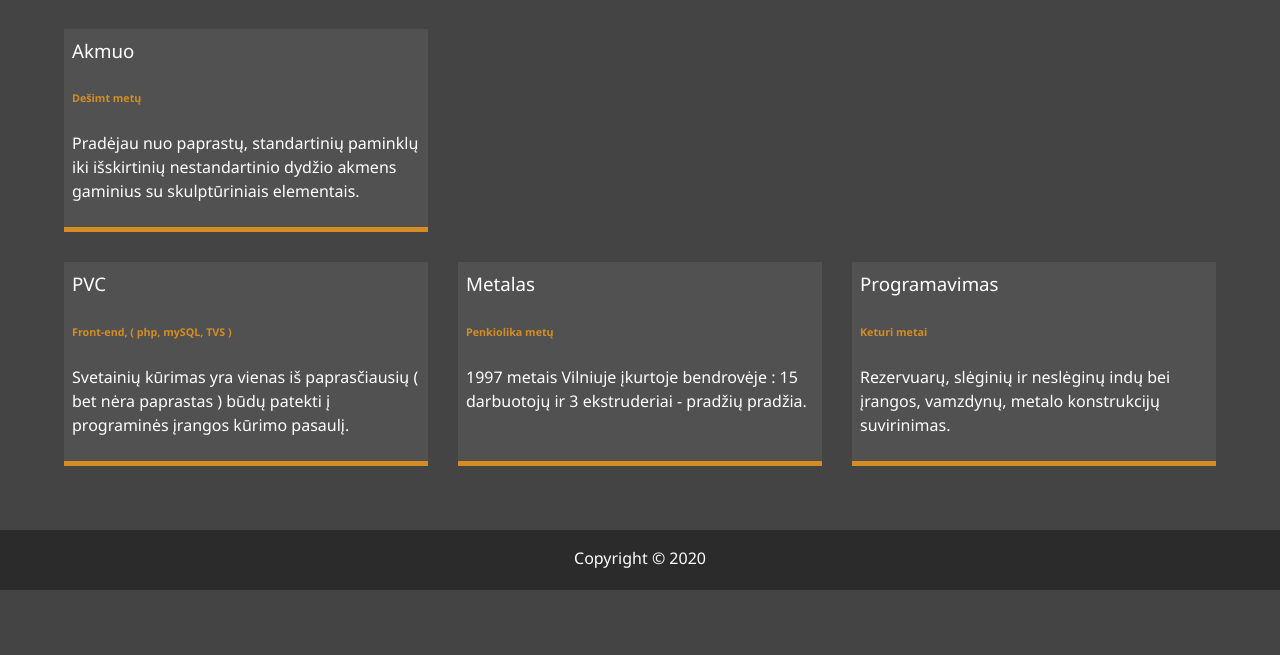
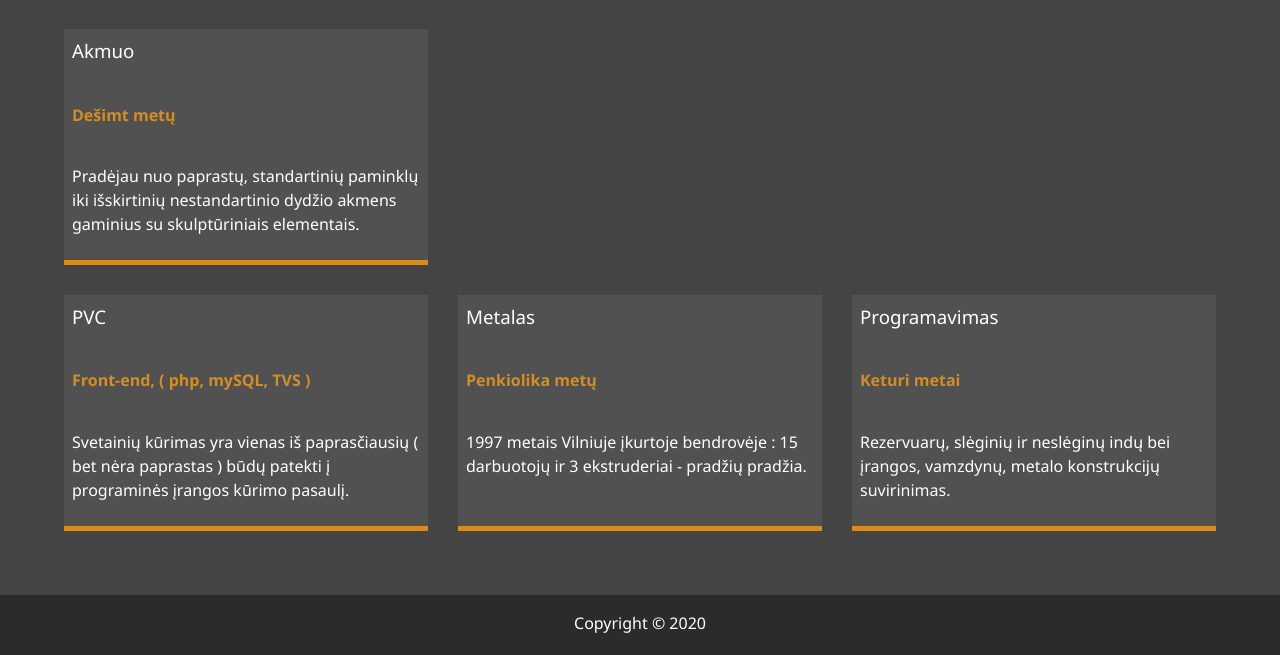
Before and after one commit to aarturas/manoPortF20200311, a website: page dist/work.html in a window 1280 px wide. Shown: the part 221-876 px from the top of the page. Before the commit the page ends 811 px from the top, so only its background shows below. Drawn offline with Linux system fonts and the light colour scheme.

Commit message:
202003131629

```diff
--- a/scss/_menu.scss
+++ b/scss/_menu.scss
@@ -98,7 +98,7 @@
 
     .portrait {
       width: 250px;
-      // height: 250px;
+      height: 250px;
       background: url('../img/mano8.jpg');
 
       border-radius: 50%;
--- a/scss/main.scss
+++ b/scss/main.scss
@@ -34,6 +34,14 @@ h3 {
     background: rgba(lighten($primary-color, 2), 0.5);
   }
 }
+
+// ...............................................................
+
+h6 {
+  font-size: 1rem;
+}
+
+// ...............................................................
 
 a {
   color: #fff;
```
Also changed, not shown: dist/akmuo.html, dist/css/main.css, dist/progdm.html, dist/suvirinimas.html.
